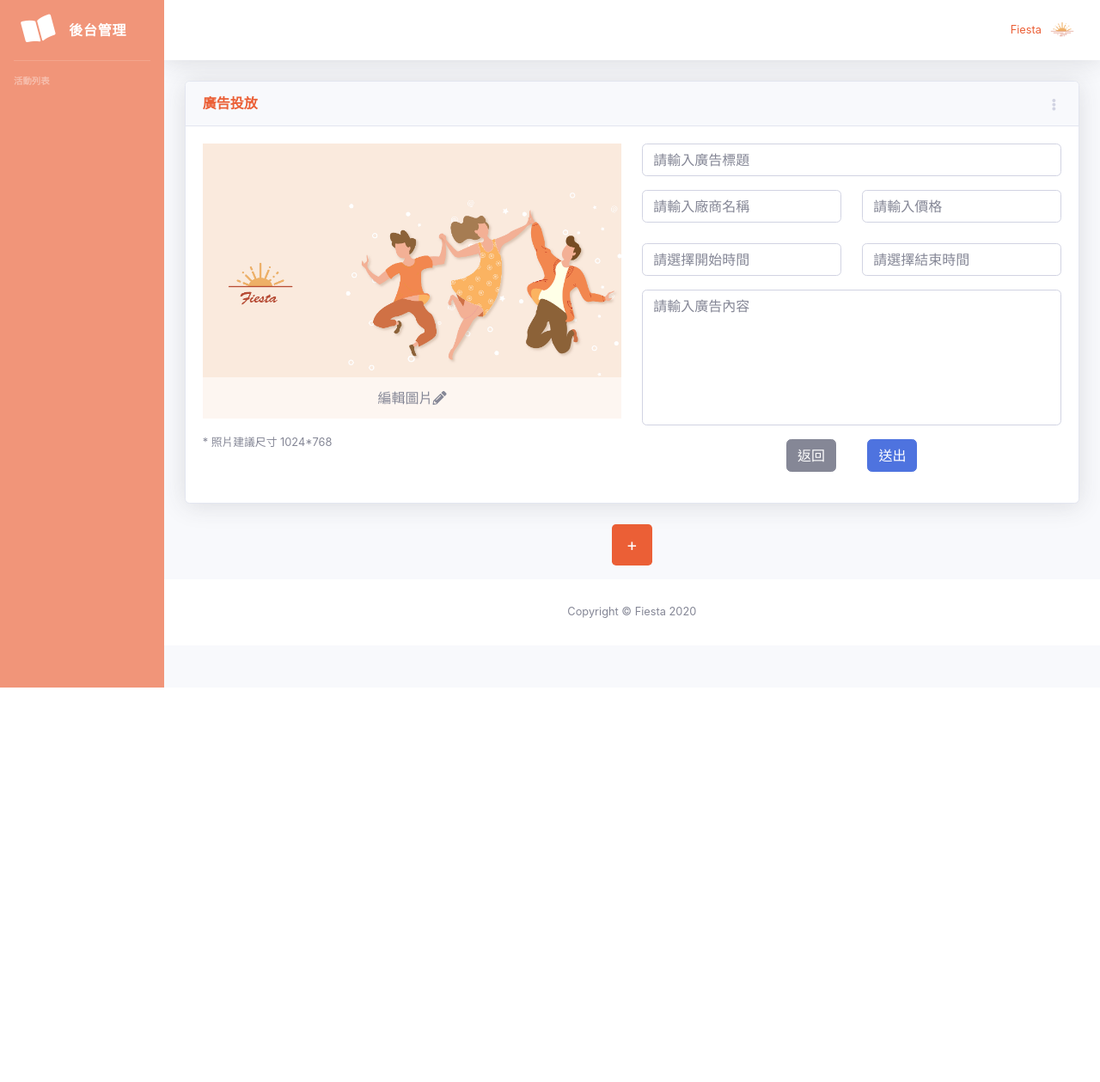
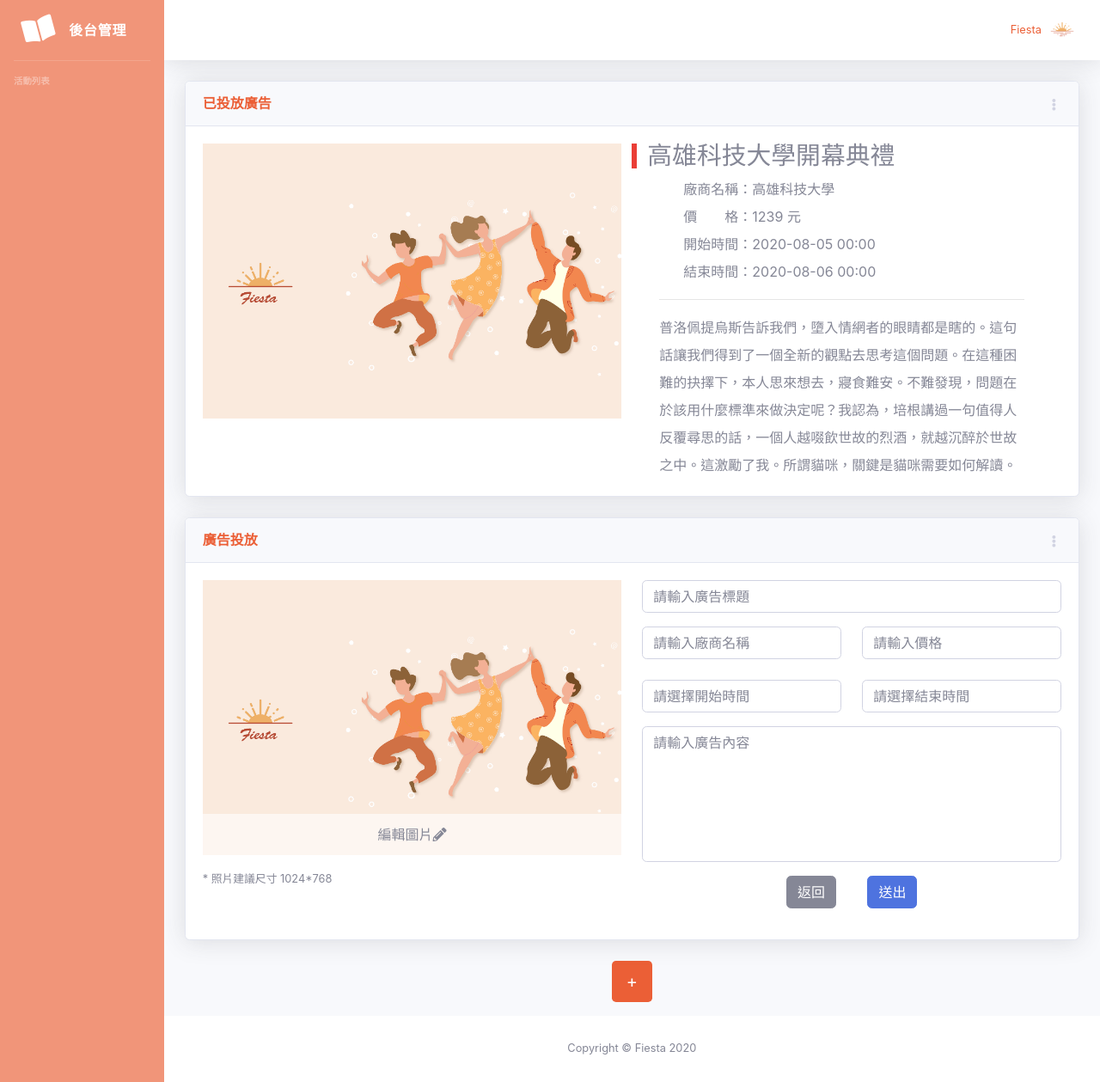
Before and after one commit to Rudy1021/Fiesta, a Flask app: page /advertising in a window 1280 px wide. Shown: the whole page at 86% size. Before the commit the page ends 800 px from the top, so only its background shows below. Run offline with Flask 2, Linux system fonts and the light colour scheme; style sheets or scripts are compiled from the project's sources; some libraries are stand-ins or nearby versions.

Commit message:
廣告設定完畢介面

```diff
--- a/static/scss/style-dashboard.css
+++ b/static/scss/style-dashboard.css
@@ -180,4 +180,17 @@ textarea {
   background: #EA3E36;
   color: #fff;
 }
+
+.adv-title {
+  border-left: 6px #EA3E36 solid;
+  font-size: 1.8rem;
+  line-height: 1.8rem;
+  margin-bottom: 0.5rem;
+}
+
+.adv-text {
+  line-height: 2rem;
+  padding-left: 2rem;
+  margin-top: 0;
+}
 /*# sourceMappingURL=style-dashboard.css.map */
--- a/static/scss/style-dashboard.scss
+++ b/static/scss/style-dashboard.scss
@@ -158,3 +158,14 @@ body{
   background: #EA3E36;
   color: #fff;
 }
+.adv-title{
+  border-left: 6px #EA3E36 solid;
+  font-size:1.8rem;
+  line-height: 1.8rem;
+  margin-bottom: 0.5rem;
+}
+.adv-text{
+  line-height: 2rem;
+  padding-left: 2rem;
+  margin-top: 0;
+}
--- a/templates/advertising.html
+++ b/templates/advertising.html
@@ -3,6 +3,57 @@
 {% block content %}
 <link href="{{ url_for('static',filename='scss/style-dashboard.css') }}?version=1.14" rel="stylesheet">
 <div class="container-fluid">
+  <div class="row">
+    <div class="col-12">
+      <div class="card shadow mb-4">
+        <!-- Card Header - Dropdown -->
+        <div class="card-header py-3 d-flex flex-row align-items-center justify-content-between">
+          <h6 class="m-0 font-weight-bold text-primary">已投放廣告</h6>
+          <div class="dropdown no-arrow">
+            <a class="dropdown-toggle" href="#" role="button" id="dropdownMenuLink" data-toggle="dropdown"
+              aria-haspopup="true" aria-expanded="false">
+              <i class="fas fa-ellipsis-v fa-sm fa-fw text-gray-400"></i>
+            </a>
+            <div class="dropdown-menu dropdown-menu-right shadow animated--fade-in" aria-labelledby="dropdownMenuLink">
+              <div class="dropdown-header">選擇動作</div>
+              <a class="dropdown-item" href="#">編輯</a>
+              <a class="dropdown-item" href="#">刪除</a>
+            </div>
+          </div>
+        </div>
+        <!-- Card Body -->
+        <div class="card-body">
+          <div class="row">
+            <div class="col-6 text-center">
+              <div class="change-img">
+              </div>
+            </div>
+            <div class="col-6">
+              <div class="row">
+                <div class="col-md-12 adv-title">
+                  高雄科技大學開幕典禮
+                </div>
+              </div>
+              <div class="row ml-3">
+                <div class="col-md-12 float-left adv-text">
+                  廠商名稱：高雄科技大學<br>
+                  價　　格：1239 元<br>
+                  開始時間：2020-08-05 00:00<br>
+                  結束時間：2020-08-06 00:00
+                </div>
+              </div>
+              <div class="row">
+                <div class="col-md-11 float-left  adv-text">
+                  <hr>
+                  普洛佩提烏斯告訴我們，墮入情網者的眼睛都是瞎的。這句話讓我們得到了一個全新的觀點去思考這個問題。在這種困難的抉擇下，本人思來想去，寢食難安。不難發現，問題在於該用什麼標準來做決定呢？我認為，培根講過一句值得人反覆尋思的話，一個人越啜飲世故的烈酒，就越沉醉於世故之中。這激勵了我。所謂貓咪，關鍵是貓咪需要如何解讀。
+                </div>
+              </div>
+            </div>
+          </div>
+        </div>
+      </div>
+    </div>
+  </div>
   <div class="row">
     <div class="col-12">
       <div class="card shadow mb-4">
```
Also changed, not shown: 1 other file.
